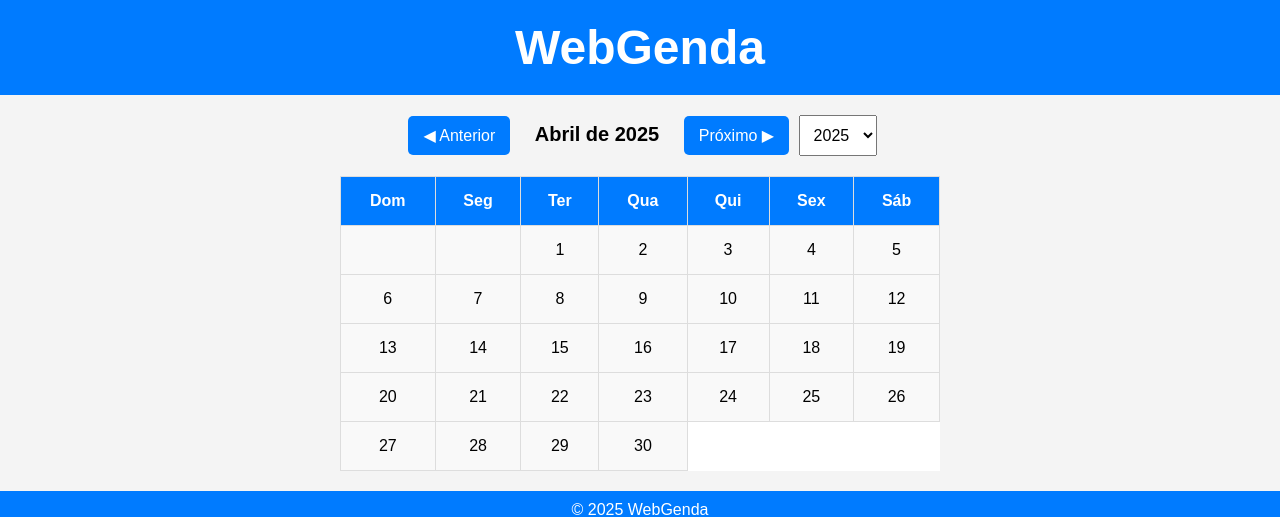
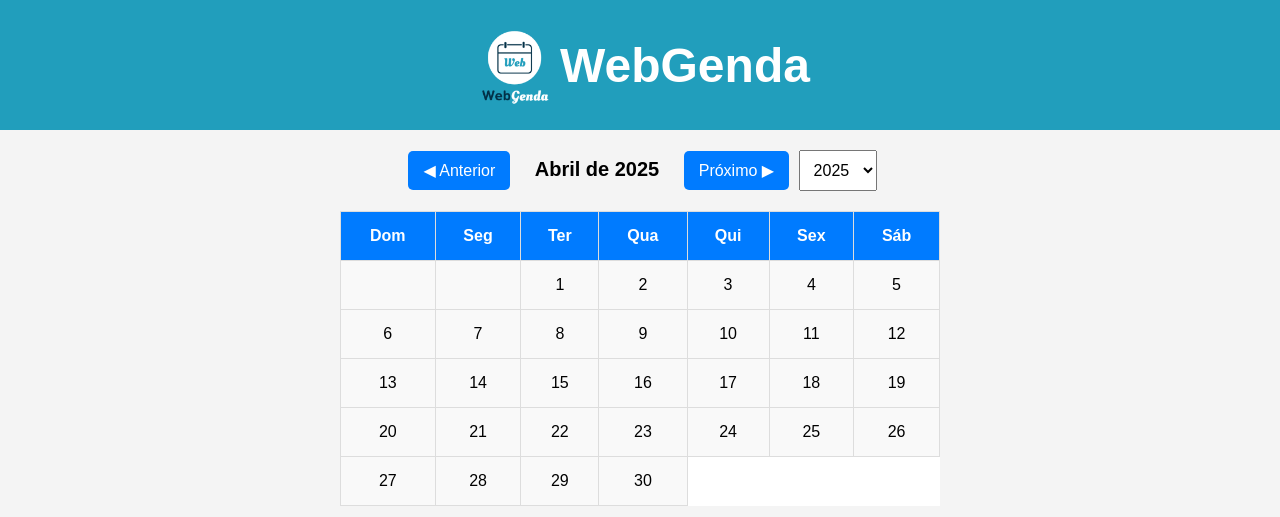
Before and after one commit to Darkyelino/Trabs-Engenharia-Software, a Django app: page / in a window 1280 px wide. Shown: the top 517 px of the page. Run offline with Django 5.2, Linux system fonts and the light colour scheme.

Commit message:
adiciona logo

```diff
--- a/webgenda/app_webgenda/templates/webgenda/home.html
+++ b/webgenda/app_webgenda/templates/webgenda/home.html
@@ -11,6 +11,7 @@
 </head>
 <body>
     <header>
+        <img src="{% static 'img/logov1.png' %}" alt="Logo">
         <h1>WebGenda</h1>
     </header>
 
--- a/webgenda/static/css/home.css
+++ b/webgenda/static/css/home.css
@@ -10,9 +10,18 @@
     background-color: #f4f4f4;
 }
 
+img {
+    width: 90px;
+    display: flex;
+    align-items: left;
+}
+
 header {
+    display: flex;
+    align-items: center;
+    justify-content: center;
     padding: 20px;
-    background-color: #007bff;
+    background-color: #219ebc;
     color: white;
     font-size: 24px;
 }
```
Also changed, not shown: webgenda/app_webgenda/models.py (line endings or trailing spaces), webgenda/static/img/logov1.png (added).
